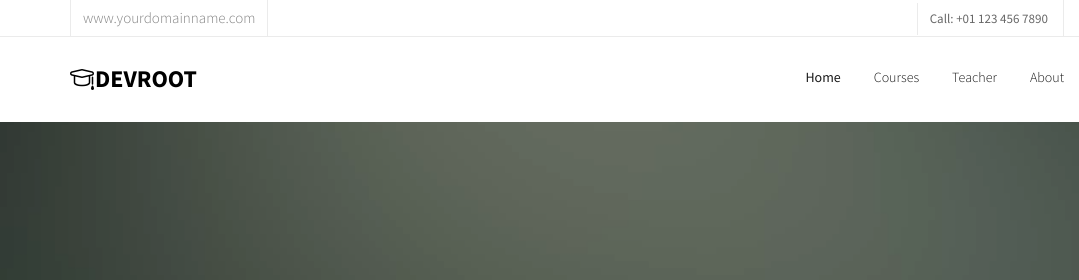
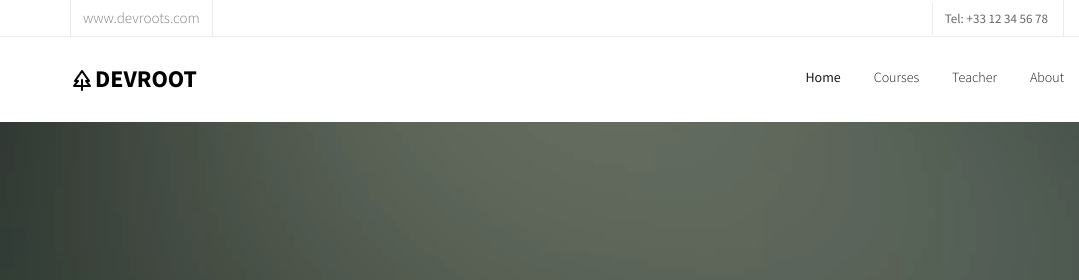
Before and after one commit to MattCrea/Yokai1000.github.io, a plain HTML site: page index.html in a window 1280 px wide. Shown: the top 280 px of the page, 0-1079 px from the left. Drawn offline with Linux system fonts and the light colour scheme; files whose address does not match are found by name.

Commit message:
Test Commit

```diff
--- a/index.html
+++ b/index.html
@@ -78,8 +78,8 @@
 			<div class="container">
 				<div class="row">
 					<div class="col-xs-12 text-right">
-						<p class="site">www.yourdomainname.com</p>
-						<p class="num">Call: +01 123 456 7890</p>
+						<p class="site">www.devroots.com</p>
+						<p class="num">Tel: +33 12 34 56 78</p>
 						<ul class="fh5co-social">
 							<li><a href="#"><i class="icon-facebook2"></i></a></li>
 							<li><a href="#"><i class="icon-twitter2"></i></a></li>
@@ -94,7 +94,7 @@
 			<div class="container">
 				<div class="row">
 					<div class="col-xs-2">
-						<div id="fh5co-logo"><a href="index.html"><i class="icon-study"></i>DEVROOT</a></div>
+						<div id="fh5co-logo"><a href="index.html"><i class="icon icon-tree"></i>DEVROOT</a></div>
 					</div>
 					<div class="col-xs-10 text-right menu-1">
 						<ul>
```
Also changed, not shown: images/logo.png (added), images/weblogo.png (added).
